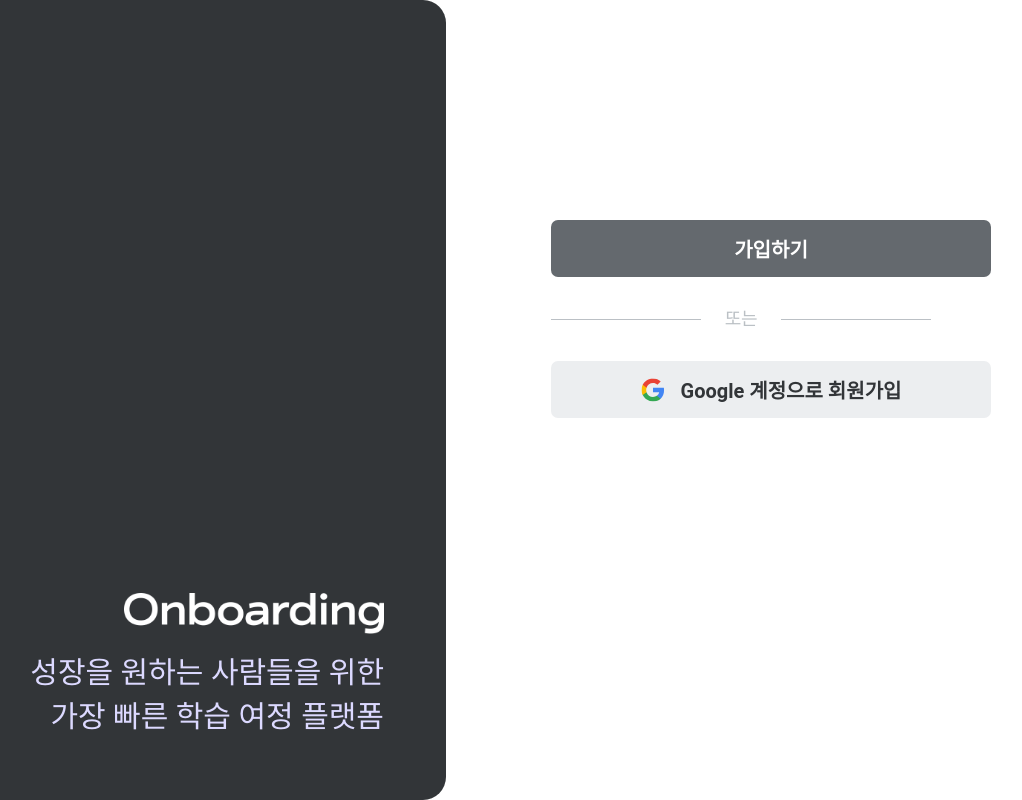
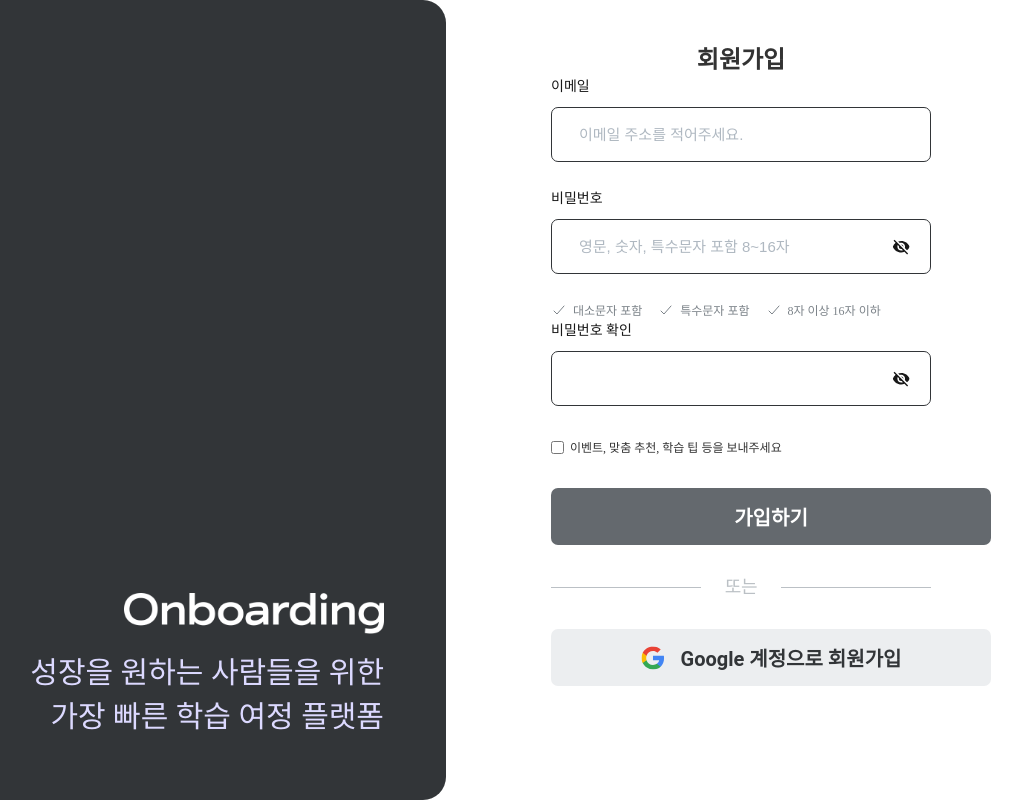
Before and after one commit to TeamLearningFlow/LearningFlow-FE, a Next.js app: page /signup in a window 1280 px wide. Shown: the whole page, without its empty margins (245-1267 px from the left). Built offline with nearby package versions, Linux system fonts and the light colour scheme.

Commit message:
feat: 회원가입 페이지 제작, style 변경 필요 #4

```diff
--- a/src/pages/components/inputPw.tsx
+++ b/src/pages/components/inputPw.tsx
@@ -56,7 +56,7 @@ const InputPw: React.FC = () => {
     <div>
       <Label htmlFor="password">비밀번호</Label>
       <InputWrapper>
-        <Input type="password" placeholder="" />
+        <Input type="password" placeholder="영문, 숫자, 특수문자 포함 8~16자" />
         <IconWrapper>
           <Image src={invisibleicon} alt="invisibleicon" />
         </IconWrapper>
--- a/src/pages/signup.tsx
+++ b/src/pages/signup.tsx
@@ -4,6 +4,10 @@ import LeftUI from './components/leftUI';
 import Divider from './components/divider';
 import GoogleAuthButton from './components/googleAuthButton';
 import AuthButton from './components/authButton';
+import InputEmail from './components/inputEmail';
+import InputPw from './components/inputPw';
+import { ValidationCheck } from './components/validation';
+import InputPwCheck from './components/inputPwCheck';
 
 const PageContainer = styled.div`
   display: flex;
@@ -23,7 +27,7 @@ const RightSection = styled.div`
   justify-content: right;
   align-items: center;
   padding-right: 64px;
-  margin-top: 180px;
+  //   margin-top: 180px;
 `;
 
 const FormContainer = styled.div`
@@ -44,6 +48,29 @@ const SignupPage: React.FC = () => {
       <PageContainer>
         <RightSection>
           <FormContainer>
+            <h2 style={{ textAlign: 'center' }}>회원가입</h2>
+            <InputEmail />
+            <InputPw />
+            <ValidationCheck />
+            <InputPwCheck />
+            <div
+              style={{
+                display: 'flex',
+                alignItems: 'center',
+                margin: '32px 0',
+              }}
+            >
+              <input type="checkbox" />
+              <span
+                style={{
+                  fontSize: '12px',
+                  marginLeft: '6px',
+                }}
+              >
+                이벤트, 맞춤 추천, 학습 팁 등을 보내주세요
+              </span>
+            </div>
+
             <FormGroup>
               <AuthButton disabled={true} text="가입하기" />
               <Divider />
```
